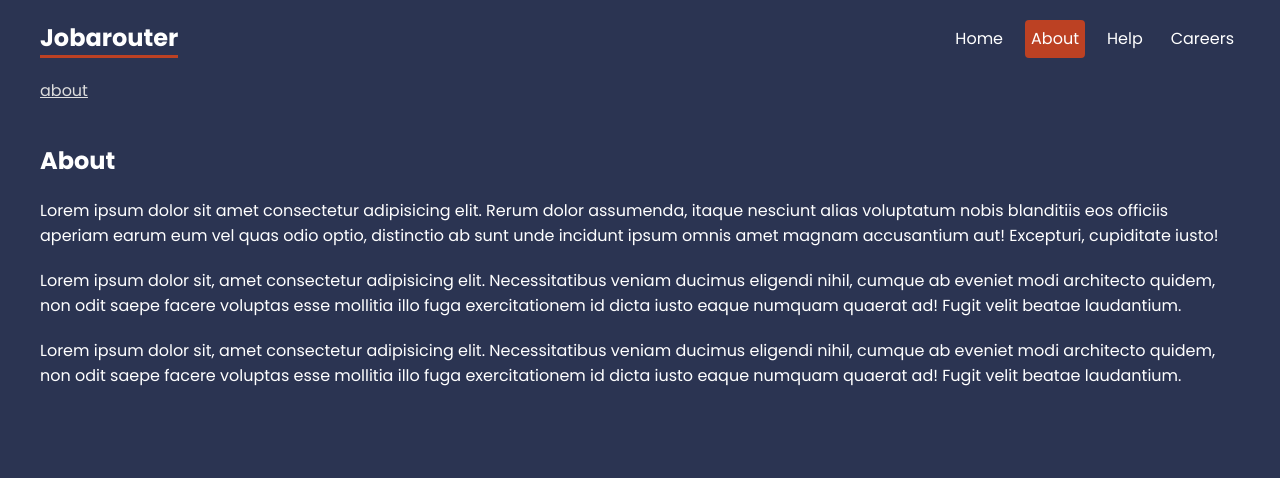
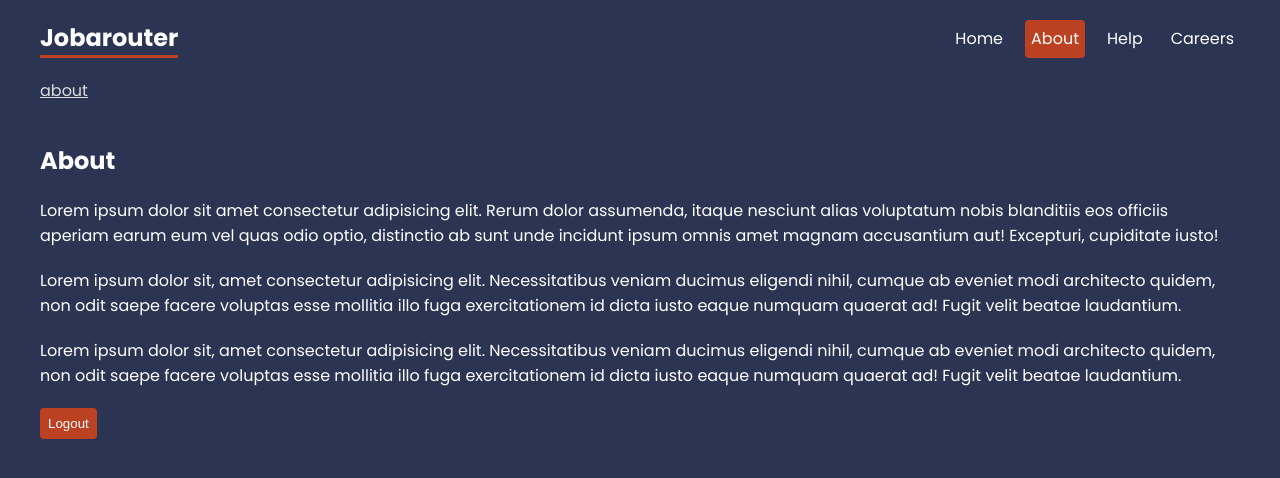
Before and after one commit to edcabiltes/jobarouter, a React (Create React App) app: page /about in a window 1280 px wide. Shown: the top 478 px of the page. Built offline with nearby package versions, Linux system fonts and the light colour scheme.

Commit message:
Added Navigate component for auth-based navigation

```diff
--- a/src/pages/About.js
+++ b/src/pages/About.js
@@ -1,10 +1,20 @@
+import { useState } from "react";
+import { Navigate } from "react-router-dom";
+
 export default function About() {
+    const [user, setUser] = useState('ed');
+
+    if (!user) {
+        return <Navigate to="/" replace={true}/>;
+    }
+
     return (
         <div className="about">
-        <h2>About</h2>
-        <p>Lorem ipsum dolor sit amet consectetur adipisicing elit. Rerum dolor assumenda, itaque nesciunt alias voluptatum nobis blanditiis eos officiis aperiam earum eum vel quas odio optio, distinctio ab sunt unde incidunt ipsum omnis amet magnam accusantium aut! Excepturi, cupiditate iusto!</p>
-        <p>Lorem ipsum dolor sit, amet consectetur adipisicing elit. Necessitatibus veniam ducimus eligendi nihil, cumque ab eveniet modi architecto quidem, non odit saepe facere voluptas esse mollitia illo fuga exercitationem id dicta iusto eaque numquam quaerat ad! Fugit velit beatae laudantium.</p>
-        <p>Lorem ipsum dolor sit, amet consectetur adipisicing elit. Necessitatibus veniam ducimus eligendi nihil, cumque ab eveniet modi architecto quidem, non odit saepe facere voluptas esse mollitia illo fuga exercitationem id dicta iusto eaque numquam quaerat ad! Fugit velit beatae laudantium.</p>
+            <h2>About</h2>
+            <p>Lorem ipsum dolor sit amet consectetur adipisicing elit. Rerum dolor assumenda, itaque nesciunt alias voluptatum nobis blanditiis eos officiis aperiam earum eum vel quas odio optio, distinctio ab sunt unde incidunt ipsum omnis amet magnam accusantium aut! Excepturi, cupiditate iusto!</p>
+            <p>Lorem ipsum dolor sit, amet consectetur adipisicing elit. Necessitatibus veniam ducimus eligendi nihil, cumque ab eveniet modi architecto quidem, non odit saepe facere voluptas esse mollitia illo fuga exercitationem id dicta iusto eaque numquam quaerat ad! Fugit velit beatae laudantium.</p>
+            <p>Lorem ipsum dolor sit, amet consectetur adipisicing elit. Necessitatibus veniam ducimus eligendi nihil, cumque ab eveniet modi architecto quidem, non odit saepe facere voluptas esse mollitia illo fuga exercitationem id dicta iusto eaque numquam quaerat ad! Fugit velit beatae laudantium.</p>
+            <button onClick={() => setUser(null)}>Logout</button>
         </div>
     );
 }
```
